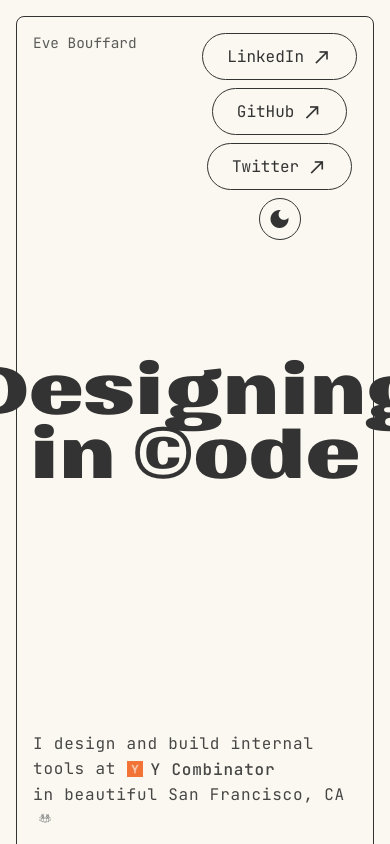
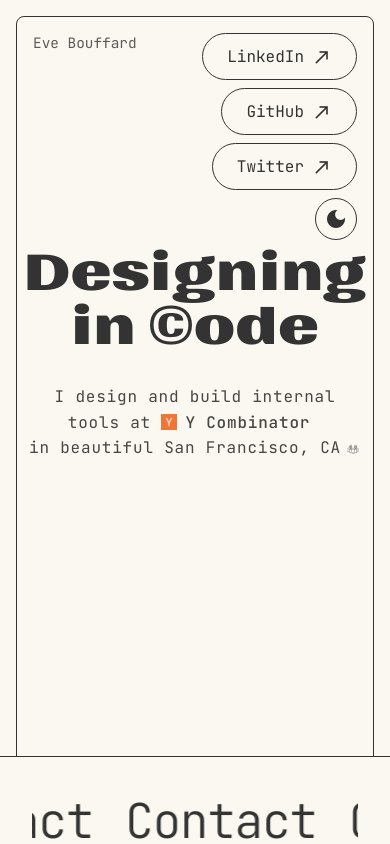
Before and after one commit to evebouf/portfolio, a React (Vite) app: page / in a window 390 px wide. Shown: the top 844 px of the page. Built offline with nearby package versions, Linux system fonts and the light colour scheme; a web font is replaced by a local one.

Commit message:
style: improve mobile responsiveness of hero section with centered layout and adjusted spacing

```diff
--- a/src/pages/Home.css
+++ b/src/pages/Home.css
@@ -642,14 +642,24 @@
 /* Mobile Responsive Styles */
 @media (max-width: 768px) {
   .hero-section {
-    min-height: 100vh;
+    min-height: 80vh;
     padding: 1rem;
+    justify-content: center;
+  }
+
+  .hero-content {
+    display: flex;
+    flex-direction: column;
+    justify-content: center;
+    align-items: center;
+    padding: 1rem 0;
   }
 
   .hero-title {
-    font-size: 80px;
-    line-height: 0.8;
-    margin-bottom: 2rem;
+    font-size: 60px;
+    line-height: 0.9;
+    margin: 0;
+    text-align: center;
   }
 
   .hero-name {
@@ -659,10 +669,10 @@
   }
 
   .intro-text {
-    bottom: 2rem;
-    left: 1rem;
-    right: 1rem;
+    position: static;
+    margin-top: 2rem;
     max-width: none;
+    text-align: center;
   }
 
   .intro-text .type-line {
@@ -676,6 +686,7 @@
     gap: 0.5rem;
     top: 1rem;
     right: 1rem;
+    align-items: flex-end;
   }
 
   .linkedin-button {
--- a/src/pages/Home.tsx
+++ b/src/pages/Home.tsx
@@ -50,7 +50,7 @@ const Home: React.FC = () => {
                   </a>
                 </div>
                 <div className="type-line">
-                  in beautiful San Francisco, CA
+                   in beautiful San Francisco, CA
                   <img src="/sf-icon.png" alt="Location icon" className="location-icon" />
                 </div>
               </div>
```
